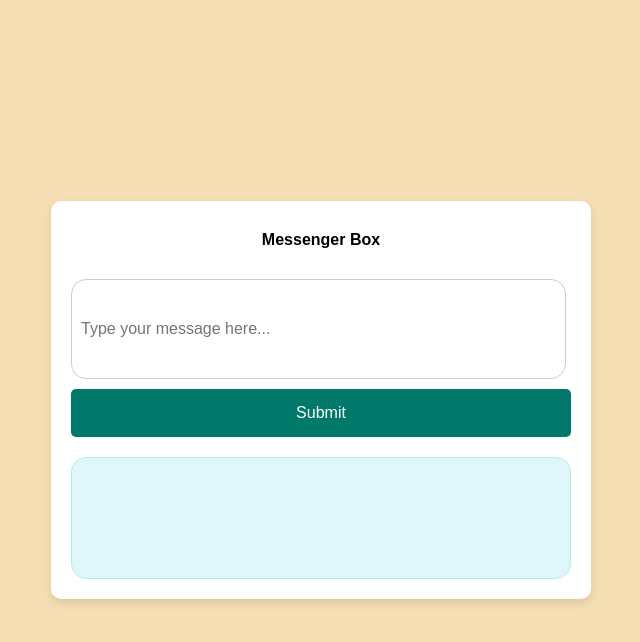
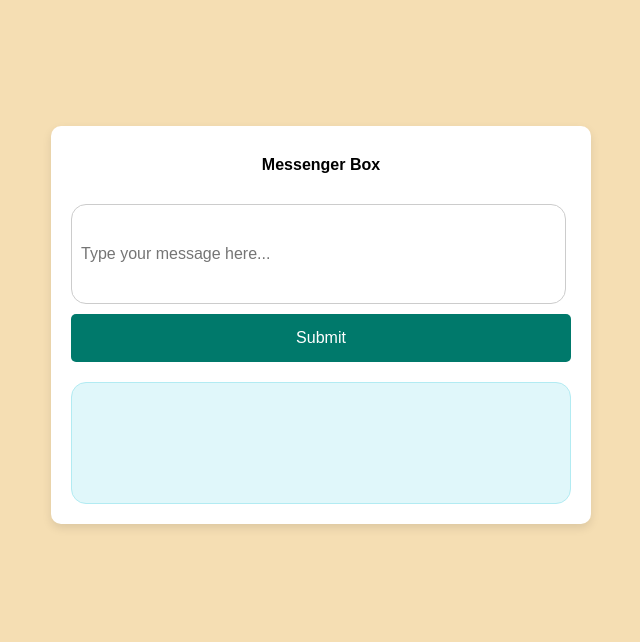
Before and after one commit to naveenprasanth0508/MessegerBox, a plain HTML site: page index.html in a window 1280 px wide. Shown: the whole page, without its empty margins (319-959 px from the left). Drawn offline with Linux system fonts and the light colour scheme.

Commit message:
Update index.html

```diff
--- a/index.html
+++ b/index.html
@@ -10,7 +10,7 @@
             display: flex;
             justify-content: center;
             align-items: center;
-            height: 100vh;
+            height: 650px;
             margin: 0;
             background-color: wheat;
         }
```
